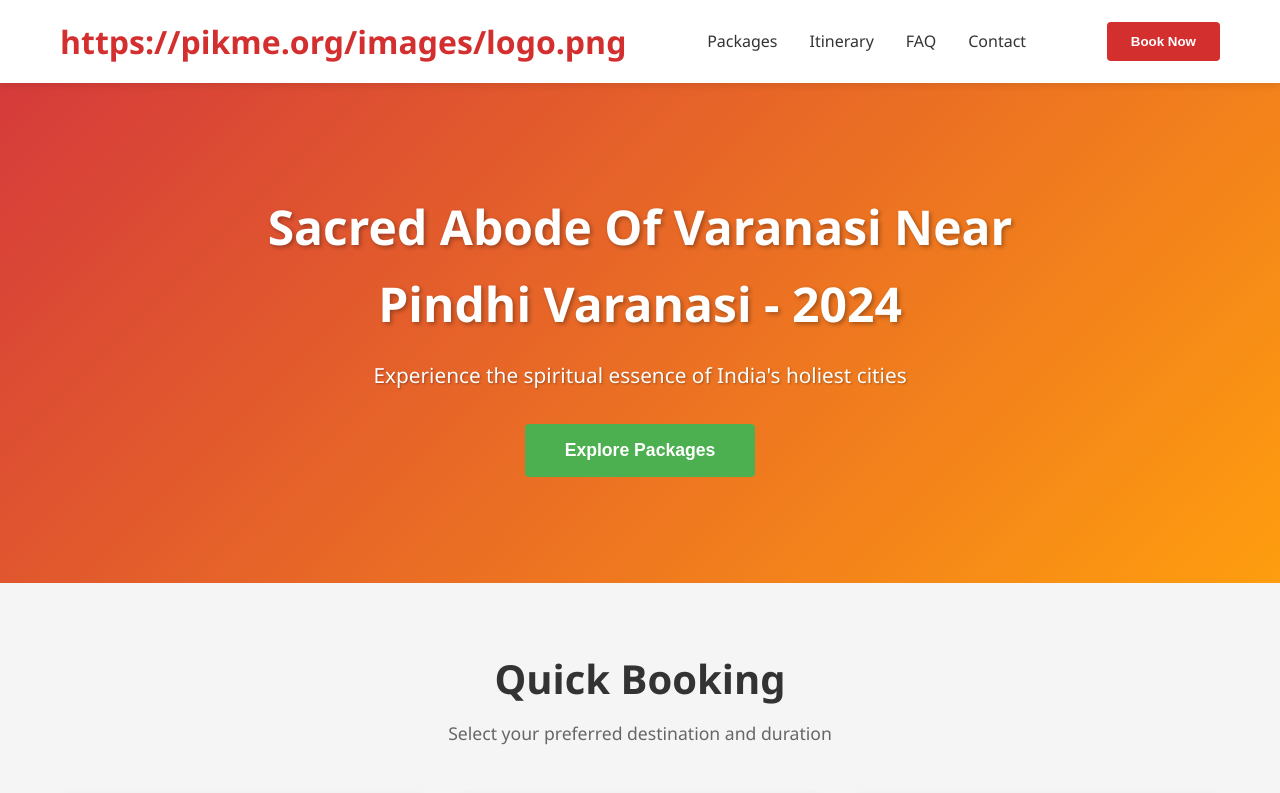
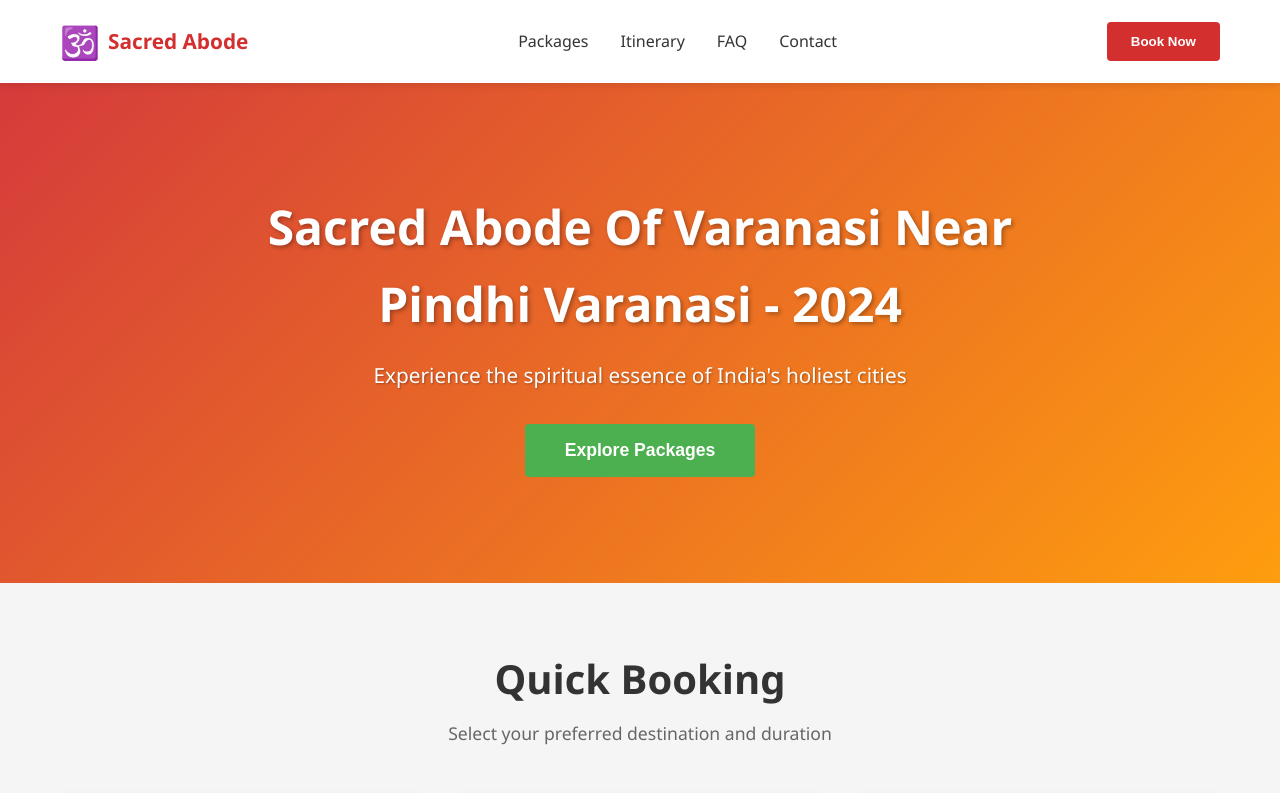
Before and after one commit to Pikme/new, a Next.js app: page / in a window 1280 px wide. Shown: the top 793 px of the page. Built offline with nearby package versions, Linux system fonts and the light colour scheme.

Commit message:
Update page.tsx

```diff
--- a/app/page.tsx
+++ b/app/page.tsx
@@ -11,7 +11,8 @@ export default function Home() {
     <div className="container">
         <div className="navbar-content">
             <div className="logo">
-                <span className="logo-icon">https://pikme.org/images/logo.png</span>
+                <span className="logo-icon">🕉️</span>
+                <span className="logo-text">Sacred Abode</span>
             </div>
             <nav className="nav-menu">
                 <a href="#packages" className="nav-link">Packages</a>
```
